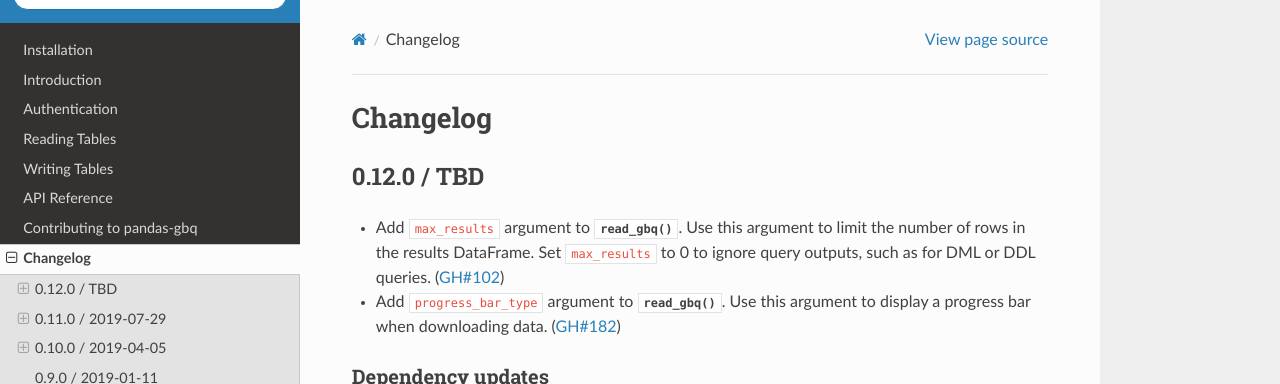
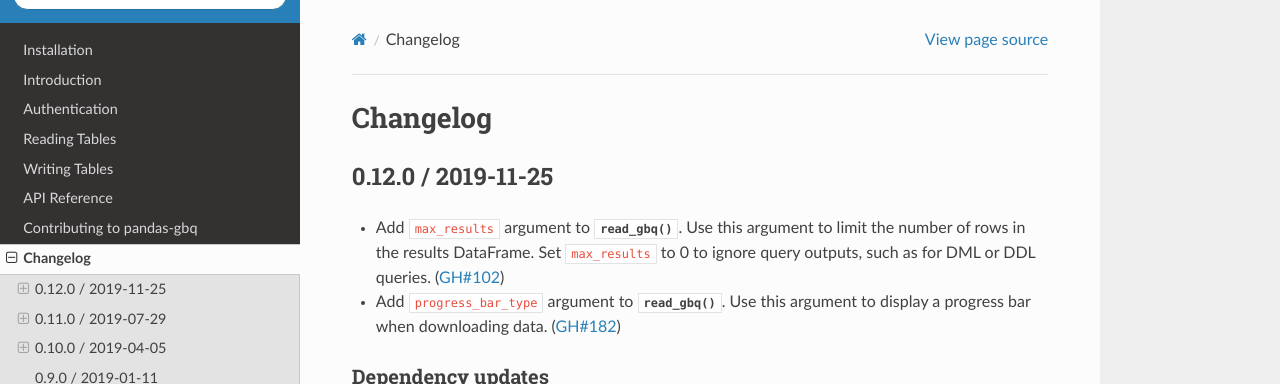
Before and after one commit to googleapis/python-bigquery-pandas, a Sphinx documentation site: the page built from docs/source/changelog.rst, in a window 1280 px wide and 900 px high. Shown: the top 384 px of the window. Built offline with Sphinx 7.4.7 and the Read the Docs theme 2.0.0, drawn with Linux system fonts in a browser that asks for light colours.

Commit message:
Release 0.12.0

```diff
--- a/docs/source/changelog.rst
+++ b/docs/source/changelog.rst
@@ -3,8 +3,8 @@
 
 .. _changelog-0.12.0:
 
-0.12.0 / TBD
-------------
+0.12.0 / 2019-11-25
+-------------------
 
 - Add ``max_results`` argument to :func:`~pandas_gbq.read_gbq()`. Use this
   argument to limit the number of rows in the results DataFrame. Set
```
